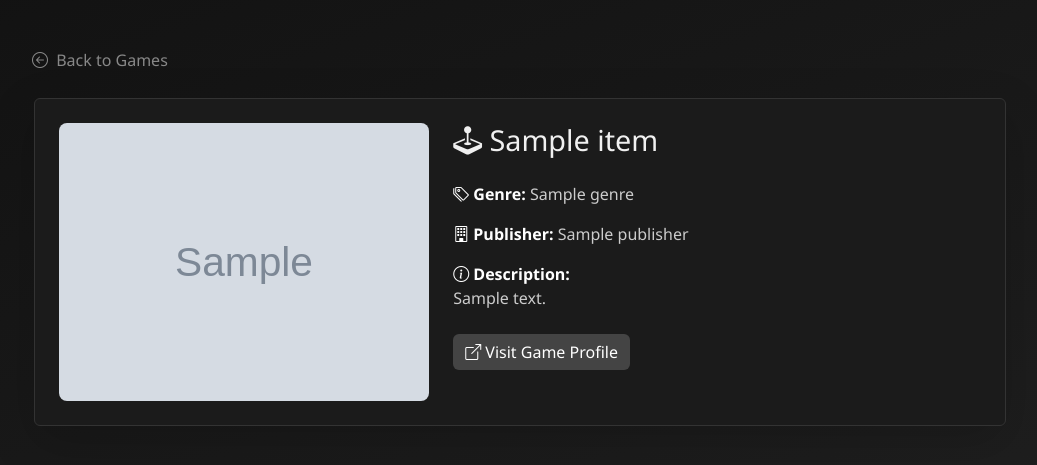
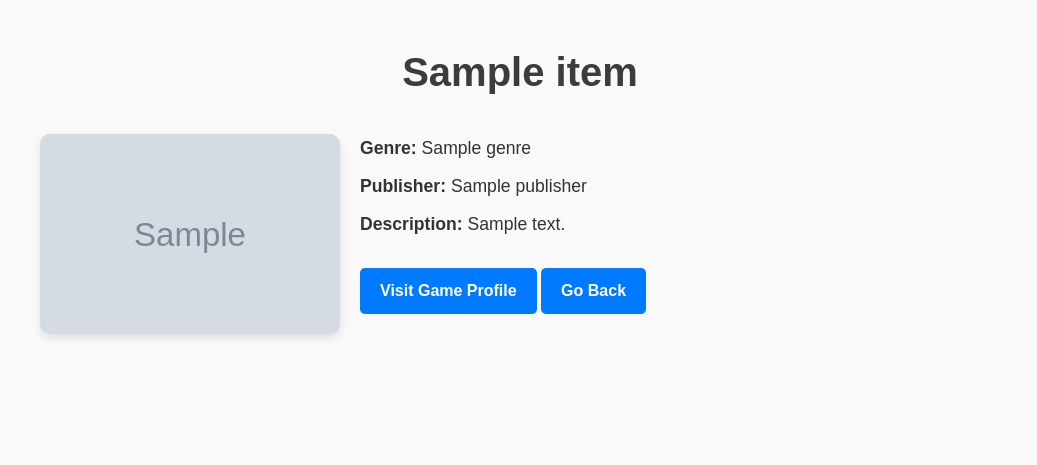
Before and after one commit to staten-island-tech/flask-api-project-JohnnyZhang7, a Flask app: page /game/1 in a window 1280 px wide. Shown: the top 465 px of the page, without its empty margins (120-1157 px from the left). Run offline with Flask 3, Linux system fonts and the light colour scheme; grey boxes marked "Sample" are stand-in pictures; a database or web service that is not in the repository returns one stand-in record (values such as "Sample title"); data that the repository does not hold is empty.

Commit message:
5/29/25 revert to boring css

```diff
--- a/app.py
+++ b/app.py
@@ -26,7 +26,7 @@ def index():
         }
         genre_groups[game['genre']].append(game_info)
 
-    return render_template("index.html", genre_groups=genre_groups)
+    return render_template("index_original.html", genre_groups=genre_groups)
 
 
 @app.route("/game/<int:game_id>")
@@ -46,7 +46,7 @@ def description_link(game_id):
     except KeyError:
         print("Error: Key not found")
     else:
-        return render_template("information.html", information=information)
+        return render_template("information_original.html", information=information)
 
 
 if __name__ == '__main__':
--- a/static/style2.css
+++ b/static/style2.css
@@ -67,15 +67,7 @@ h1 {
   background-color: #0056b3;
 }
 
-/* Add an icon next to the game publisher */
 .game-description p strong {
   display: inline-flex;
   align-items: center;
 }
-
-.game-description p strong::before {
-  content: "\f1e9"; /* Bootstrap "bi-book" icon */
-  font-family: "Bootstrap Icons";
-  margin-right: 10px;
-  font-size: 1.2rem;
-}
--- a/templates/information_original.html
+++ b/templates/information_original.html
@@ -16,7 +16,7 @@
           <p><strong>Publisher:</strong> {{ information.publisher }}</p>
           <p><strong>Description:</strong> {{ information.description }}</p>
           <a href="{{ information.freetogame_profile_url }}" target="_blank">Visit Game Profile</a>
-          <a href="{{ url_for('index') }}" class="back-link">
+          <a href="{{ url_for('index') }}" class="back-link">Go Back</a>
         </div>
       </div>
     </div>
```
Also changed, not shown: static/style.css (+0 -14 lines).
